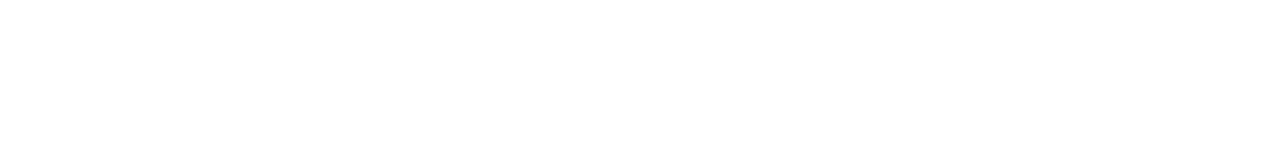
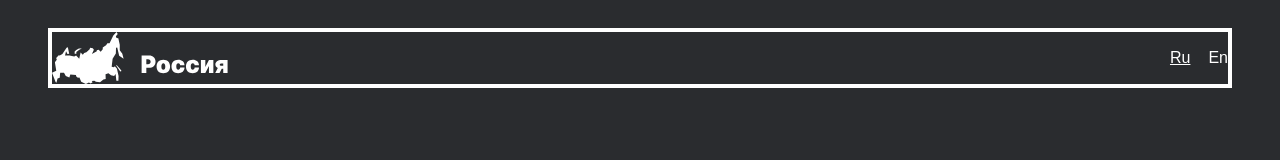
Before and after one commit to mariamvol/secon-project_0, a plain HTML site: page index.html in a window 1280 px wide. Drawn offline with Linux system fonts and the light colour scheme; a web font is replaced by a local one.

Commit message:
header 1280 finish

```diff
--- /dev/null
+++ b/blocks/header/__lang/__lang-link/header__lang-link.css
@@ -0,0 +1,12 @@
+.header__lang-link {
+    max-width: 30px;
+    max-height: 28px;
+    color: white;
+    text-decoration: none;
+    justify-self: end;
+    margin-right: 0;
+}
+
+.header__lang-link.active {
+    text-decoration: underline;
+}
--- /dev/null
+++ b/blocks/header/__lang/lang.css
@@ -0,0 +1,8 @@
+@import url(./__lang-link/header__lang-link.css);
+
+.lang {
+    /*border: 1px white solid;*/
+    width: fit-content;
+    display: flex;
+    gap: 18px;
+}
--- /dev/null
+++ b/blocks/header/__logo/header__logo.css
@@ -0,0 +1,6 @@
+.header__logo {
+    max-width: 176px;
+    max-height: 52px;
+
+    justify-self: start;
+}
--- a/blocks/header/header.css
+++ b/blocks/header/header.css
@@ -0,0 +1,10 @@
+@import url(./__logo/header__logo.css);
+@import url(./__lang/lang.css);
+
+.header {
+    border: 4px white solid;
+    display: flex;
+    justify-content: space-between;
+    align-items: center;
+    margin: 28px 48px 0 48px;
+}
--- a/blocks/root/root.css
+++ b/blocks/root/root.css
@@ -1,9 +1,14 @@
  html {
     scroll-behavior: smooth;
+    background-color: #2A2C2F;
   }
 
   * {
     box-sizing: border-box;
+  }
+
+  .page {
+    display: grid;
   }
 
    body, .page, .header, .content, .description, .digits, .feynman, .kaufman, .footer {
--- a/index.html
+++ b/index.html
@@ -10,7 +10,11 @@
 <body>
     <div class="page">
         <header class="header">
-
+            <img src="./images/header-logo.svg" alt="header logo" class="header__logo">
+            <div class="lang">
+              <a class="header__lang-link active" href="index.html">Ru</a>
+              <a class="header__lang-link" href="index_en.html">En</a>
+            </div>
         </header>
 
         <main class="content">
```
